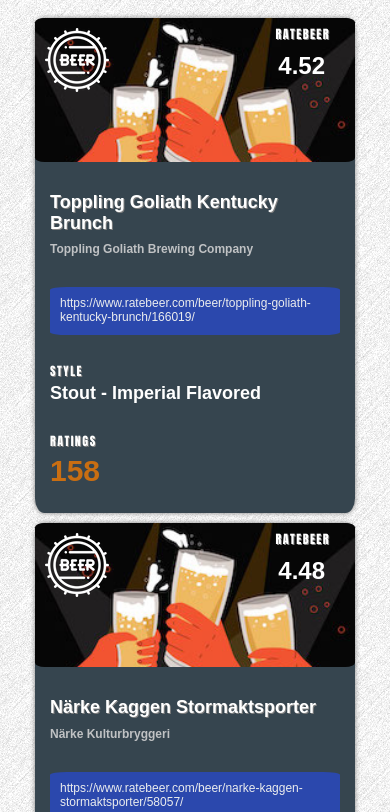
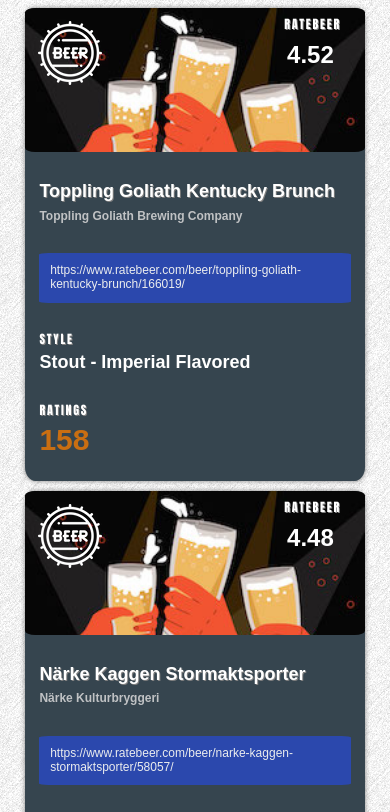
Before and after one commit to rwilliams659/rw-comp-challenge-1, a plain HTML site: page index.html in a window 390 px wide. Shown: the part 358-1170 px from the top of the page. Drawn offline with Linux system fonts and the light colour scheme.

Commit message:
Adjust spacing from px to em to be more responsive

```diff
--- a/index.html
+++ b/index.html
@@ -5,13 +5,11 @@
     <title>Top Rated Beers 2019 | Rachel W</title>
     <link rel="shortcut icon" type="image/png" href="assets/beer.png">
     <meta name="viewport" content="width=device-width, initial-scale=1">
-    <!-- <link rel="stylesheet" type="text/css" href="http://yui.yahooapis.com/3.18.1/build/cssnormalize/cssnormalize-min.css"> -->
-    <!-- <link rel="stylesheet" type="text/css" href="http://yui.yahooapis.com/3.18.1/build/cssnormalize-context/cssnormalize-context-min.css"> -->
     <link rel="stylesheet" type="text/css" href="normalize.css">
   </head>
   <body style="background-image: url(assets/brushed-alum-dark.png)">
     <header>
-      <h2 class="username">LOG IN TO ACCOUNT</h2>
+      <h2 class="username"><a href="">LOG IN TO ACCOUNT</a></h2>
       <nav>
         <ul>
           <li class="nav-item"><a href=""><img src="assets/furniture-and-household.png">BEER STYLES</a></li>
--- a/styles.css
+++ b/styles.css
@@ -4,7 +4,7 @@
 
 /* -----Body, Header & Navigation----- */
 body {
-  padding-bottom: 50px;
+  padding-bottom: 4em;
 }
 
 header {
@@ -29,10 +29,10 @@ ul {
   list-style: none;
   color: white;
   display: flex;
+  align-items: flex-end;
 }
 
 .nav-item {
-  align-self: flex-end;
   margin: 10px;
 }
 
@@ -53,11 +53,6 @@ ul {
 
   #logo {
     display: none;
-  }
-  body {
-    padding: 10px;
-    margin-right: 10px;
-    margin-left: 10px;
   }
 }
 
@@ -135,7 +130,7 @@ h1 {
 .beer-icon {
   grid-row: 1 / span 1;
   grid-column: 1 / span 1;
-  padding: 10px;
+  padding: .8em;
 }
 
 .ratebeer-score {
@@ -145,19 +140,19 @@ h1 {
 
 .score-title {
   text-align: right;
-  padding-right: 15px;
-  margin: 10px;
+  padding-right: 1.2em;
+  margin: .8em;
 }
 
 .score-number {
   text-align: right;
-  padding-right: 25px;
-  margin: 5px;
+  padding-right: 1em;
+  margin: .3em;
   font-size: 24px;
 }
 
 .card-content {
-  padding: 15px;
+  padding: .9em;
 }
 
 h2,
@@ -170,48 +165,47 @@ h5 {
 .beer-name {
   font-size: 18px;
   text-shadow: 1px 1px gray;
-  margin-bottom: -10px;
+  margin-bottom: -.7em;
 }
 
 .brewery-name {
   font-size: 12px;
   color: #c0c2c4;
-  margin-bottom: 30px;
+  margin-bottom: 2.5em;
 }
 
 .link-container {
   background-color: #2a49b8;
   opacity: 0.9;
-  padding: 5px;
-  border-radius: 6%;
+  border-radius: 3%;
   font-size: 12px;
-  padding: 10px;
-  margin-bottom: 30px;
+  padding: .9em;
+  margin-bottom: 2.5em;
 }
 
 h4 {
   font-size: 12px;
   font-family: Impact, Charcoal, sans-sans-serif;
-  letter-spacing: 1.5px;
+  letter-spacing: 1.8px;
   text-transform: uppercase;
   text-shadow: 1px 1px gray;
 }
 
 .style-title {
-  margin-bottom: -10px;
+  margin-bottom: -.8em;
 }
 
 .style-name {
   font-size: 18px;
-  padding-bottom: 15px;
+  padding-bottom: .9em;
 }
 
 .ratings-title {
-  margin-bottom: -25px;
+  margin-bottom: -2.1em;
 }
 
 .number-ratings {
   font-size: 30px;
   color: #C96E12;
-  margin-bottom: 10px;
+  margin-bottom: .3em;
 }
```
